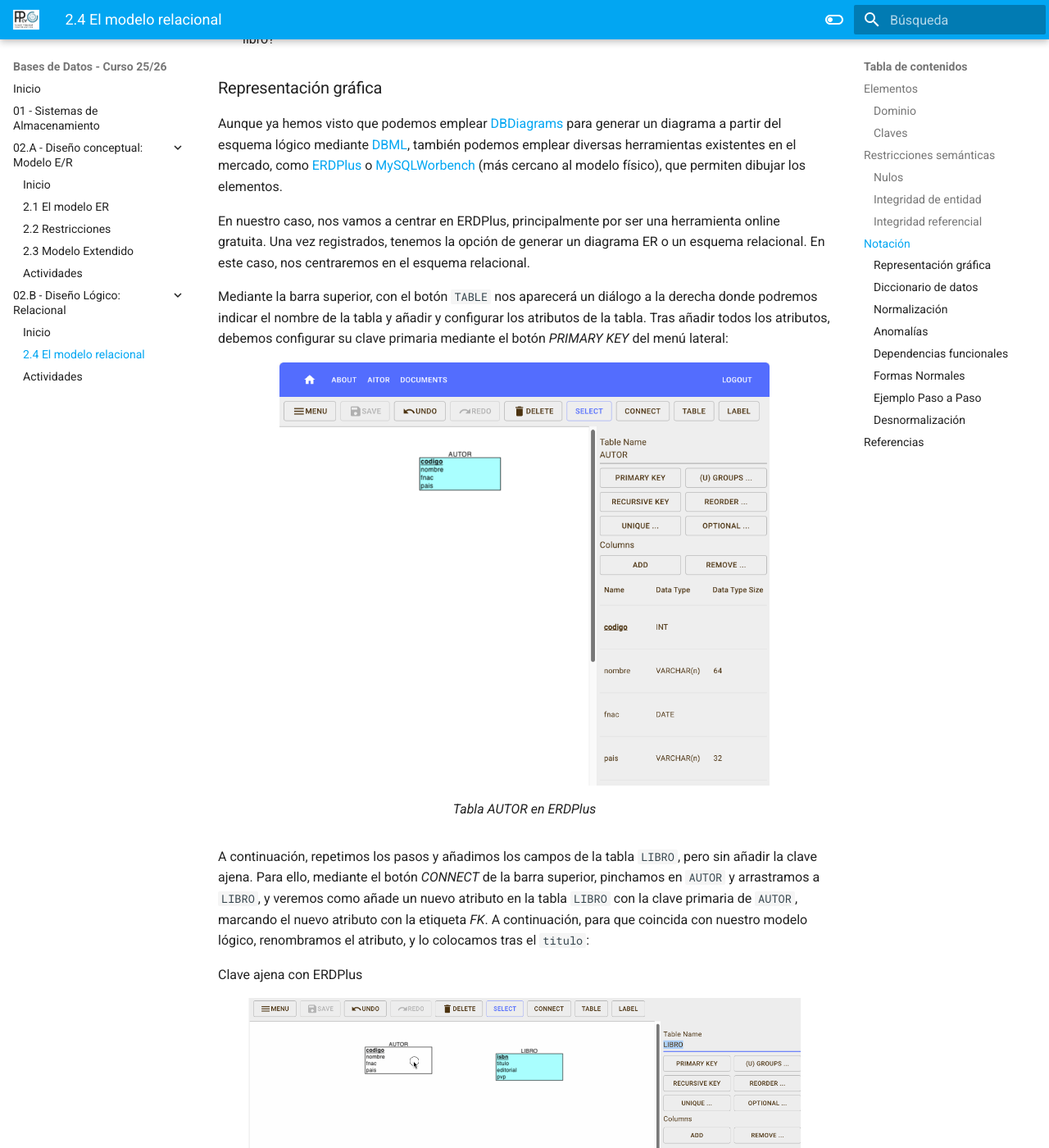
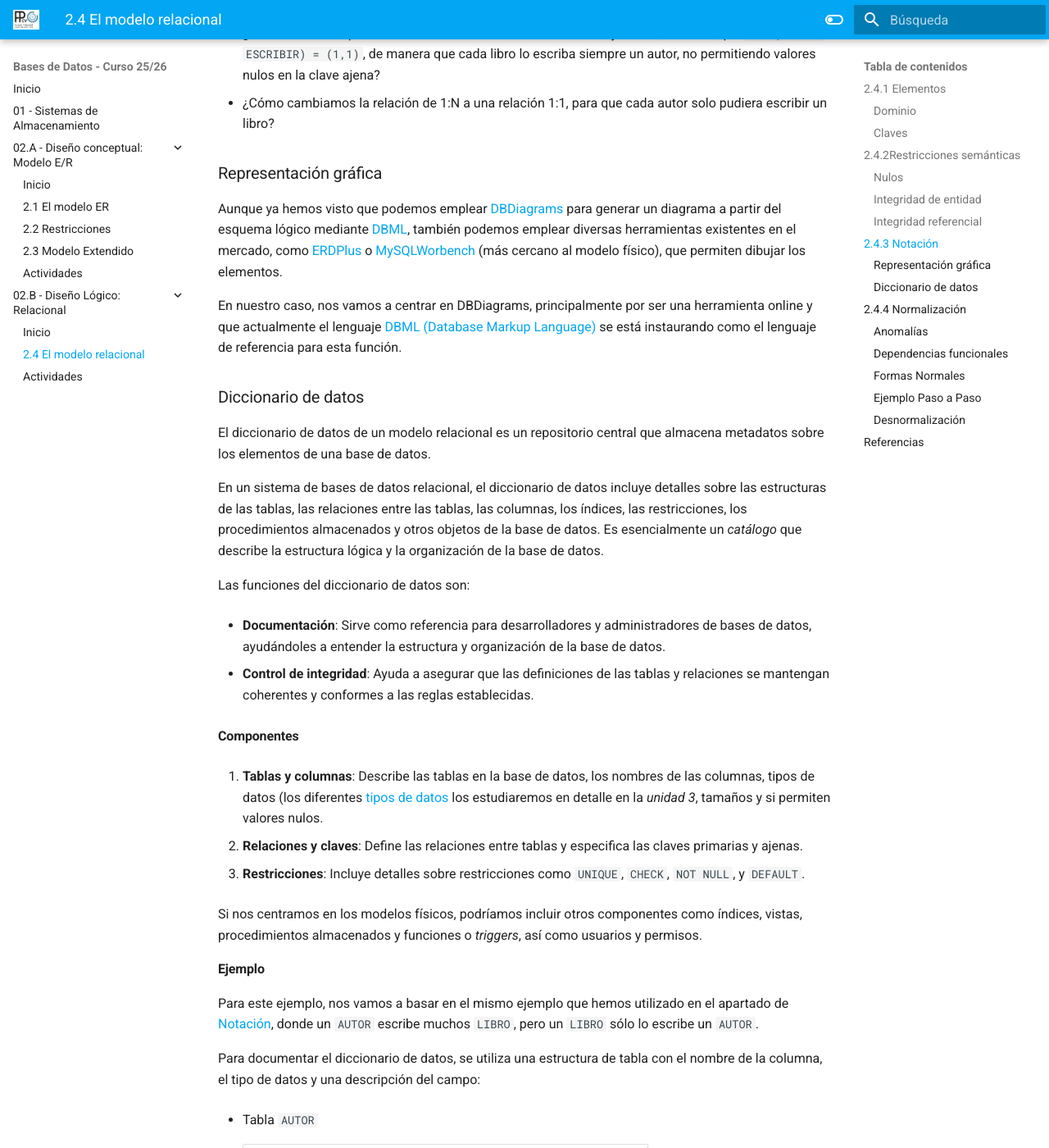
Before and after one commit to jssdocente/bd2526d, an MkDocs documentation site: the page built from docs/temas/02B/2.4-ModeloRelacional.md, in a window 1280 px wide and 1400 px high, scrolled down 14406 px. Shown: the whole window at 82% size. Built offline with MkDocs 1.6.1 and Material for MkDocs 9.7.7, drawn with Linux system fonts in a browser that asks for light colours; some of the changed text lies outside the part shown.

Commit message:
Enhance documentation in 2.4-ModeloRelacional.md and 2.B-Actividades.md; add presentation link and improve formatting

```diff
--- a/docs/temas/02B/2.4-ModeloRelacional.md
+++ b/docs/temas/02B/2.4-ModeloRelacional.md
@@ -25,7 +29,8 @@ Los objetivos del modelo relacional son:
 - Uniformidad
 - Sencillez
 
-## Elementos
+
+## 2.4.1 Elementos
 
 El elemento principal es la **relación**, que consiste en una tabla que contiene filas y columnas. Una base de datos relacional consiste en un conjunto de tablas relacionadas donde cada tabla tiene un nombre único.
 
@@ -263,7 +268,7 @@ Al actualizar/borrar un registro que contiene una clave ajena, se puede:
 
  Profundizaremos en las operaciones entre claves ajenas y primarias cuando trabajemos las operaciones DML sobre el modelo físico en la _Unidad 3.- Lenguaje de definición de datos (DDL)_.
 
-## Restricciones semánticas
+## 2.4.2Restricciones semánticas
 
 A la hora de definir las propiedades de una tabla y sus columnas podemos emplear las siguientes restricciones:
 
@@ -336,7 +341,7 @@ El primer fallo que encontramos es que el campo `CURSAR.nifEstudiante` contiene
 
 El segundo error es que el valor `66666666Z` referencia a un estudiante invalido, y este valor sí que viola la integridad referencial, ya que dicho valor no existe en `ESTUDIANTE.nif`.
 
-## Notación
+## 2.4.3 Notación
 
 Para representar una tabla en el modelo relación usaremos una notación textual que facilita su comprensión y posterior transformación al modelo físico. A esta representación se le conoce como **esquema relacional** (o esquema lógico/canónico).
 
@@ -444,7 +449,7 @@ Por legibilidad, vamos a omitir los dominios y representar las tablas únicament
 
 Así pues, comprobamos que tenemos un autor (el `3` con dos libros), e incluso un libro sin autor, confirmando la relación 1:N conforme queríamos diseñar.
 
-Cardinalidad de las relaciones
+**Cardinalidad de las relaciones**
 
 Con lo que sabemos hasta ahora, piensa:
 
@@ -455,24 +460,7 @@ Con lo que sabemos hasta ahora, piensa:
 
 Aunque ya hemos visto que podemos emplear [DBDiagrams](https://dbdiagram.io/) para generar un diagrama a partir del esquema lógico mediante [DBML](https://dbml.dbdiagram.io/docs), también podemos emplear diversas herramientas existentes en el mercado, como [ERDPlus](https://erdplus.com/) o [MySQLWorbench](https://www.mysql.com/products/workbench/) (más cercano al modelo físico), que permiten dibujar los elementos.
 
-En nuestro caso, nos vamos a centrar en ERDPlus, principalmente por ser una herramienta online gratuita. Una vez registrados, tenemos la opción de generar un diagrama ER o un esquema relacional. En este caso, nos centraremos en el esquema relacional.
-
-Mediante la barra superior, con el botón `TABLE` nos aparecerá un diálogo a la derecha donde podremos indicar el nombre de la tabla y añadir y configurar los atributos de la tabla. Tras añadir todos los atributos, debemos configurar su clave primaria mediante el botón _PRIMARY KEY_ del menú lateral:
-
-<figure markdown="span">
-    <img src="images/03erdplus-autor.png" width="80%">
-    <figcaption>Tabla AUTOR en ERDPlus</figcaption>
-</figure>
-
-
- A continuación, repetimos los pasos y añadimos los campos de la tabla `LIBRO`, pero sin añadir la clave ajena. Para ello, mediante el botón _CONNECT_ de la barra superior, pinchamos en `AUTOR` y arrastramos a `LIBRO`, y veremos como añade un nuevo atributo en la tabla `LIBRO` con la clave primaria de `AUTOR`, marcando el nuevo atributo con la etiqueta _FK_. A continuación, para que coincida con nuestro modelo lógico, renombramos el atributo, y lo colocamos tras el `titulo`:
-
-Clave ajena con ERDPlus
-
-<figure markdown="span">
-    <img src="images/03erdplus-relationhip.gif" width="90%">
-    <figcaption>Clave ajena con ERDPlus</figcaption>
-</figure>
+En nuestro caso, nos vamos a centrar en DBDiagrams, principalmente por ser una herramienta online y que actualmente el lenguaje [DBML (Database Markup Language)](https://dbml.dbdiagram.io/home/) se está instaurando como el lenguaje de referencia para esta función.
 
 
 ### Diccionario de datos
@@ -535,7 +523,7 @@ A continuación, indicamos las relaciones y restricciones
 
 ---
 
-### Normalización
+## 2.4.4 Normalización
 
 Un principio del diseño relacional es que "_hechos distintos se deben almacenar en objetos distintos_".
 
@@ -586,7 +574,7 @@ Antes de entrar a conocer los pasos de la normalización, previamente tenemos qu
 
 !!! abstract "DF - Supuesto Comerciales"
 
-    El primer paso es para cada columna, identificar las dependencias que hay entre los atributos.
+    > El primer paso es para cada columna, identificar las dependencias que hay entre los atributos.
 
     Por ejemplo, cogemos el nombre del comercial, y detectamos que dependen funcionalmente del identificador del comercial, por lo tanto: `comercialID → comercialNom`. Pero si nos fijamos bien en los nombres de los comerciales, no podemos decir lo mismo en el sentido contrario, ya que tenemos un nombre repetido en diferentes códigos de comercial (¡qué casualidad!), con lo que no es correcto decir `comercialNom → comercialID`.
 
@@ -1072,10 +1060,10 @@ Todas las formas normales se construyen sobre una forma normal previa, de forma
 
     | Tabla | Clave Primaria (CP) | Atributos | Dependencias Funcionales |
     | :--- | :--- | :--- | :--- |
-    | **ASIGNACION\_PROYECTO** | `{ID\_Proyecto, ID\_Empleado}` | `Horas\_Trabajadas` | **Completa:** `{ID\_Proyecto, ID\_Empleado} -> Horas\_Trabajadas` |
-    | **PROYECTOS** | `ID\_Proyecto` | `Nombre\_Proyecto` | `ID\_Proyecto -> Nombre\_Proyecto` |
-    | **DEPARTAMENTOS** | `ID\_Departamento` | `Jefe\_Departamento` | `ID\_Departamento -> Jefe\_Departamento` |
-    | **EMPLEADOS** | `ID\_Empleado` | `Nombre\_Empleado, ID\_Departamento, Salario\_Base\_Empleado` | `ID\_Empleado -> Nombre\_Empleado, ID\_Departamento, Salario\_Base\_Empleado` |
+    | **ASIGNACION_PROYECTO** | `{ID_Proyecto, ID_Empleado}` | `Horas_Trabajadas` | **Completa:** `{ID_Proyecto, ID_Empleado} -> Horas_Trabajadas` |
+    | **PROYECTOS** | `ID_Proyecto` | `Nombre_Proyecto` | `ID_Proyecto -> Nombre_Proyecto` |
+    | **DEPARTAMENTOS** | `ID_Departamento` | `Jefe_Departamento` | `ID_Departamento -> Jefe_Departamento` |
+    | **EMPLEADOS** | `ID_Empleado` | `Nombre_Empleado, ID_Departamento, Salario_Base_Empleado` | `ID_Empleado -> Nombre_Empleado, ID_Departamento, Salario_Base_Empleado` |
 
     ¡Con esto, hemos pasado de una tabla redundante y propensa a errores a un modelo relacional sólido, limpio y eficiente! Recordad, la normalización es la clave para la integridad de vuestros datos.
 
```
Also changed, not shown: other parts of docs/temas/02B/2.4-ModeloRelacional.md (+14 -10 lines), docs/temas/02B/2.B-Actividades.md (+7 -5 lines), docs/temas/02C/2.5-Transformacion.md (+1 -1 lines).
